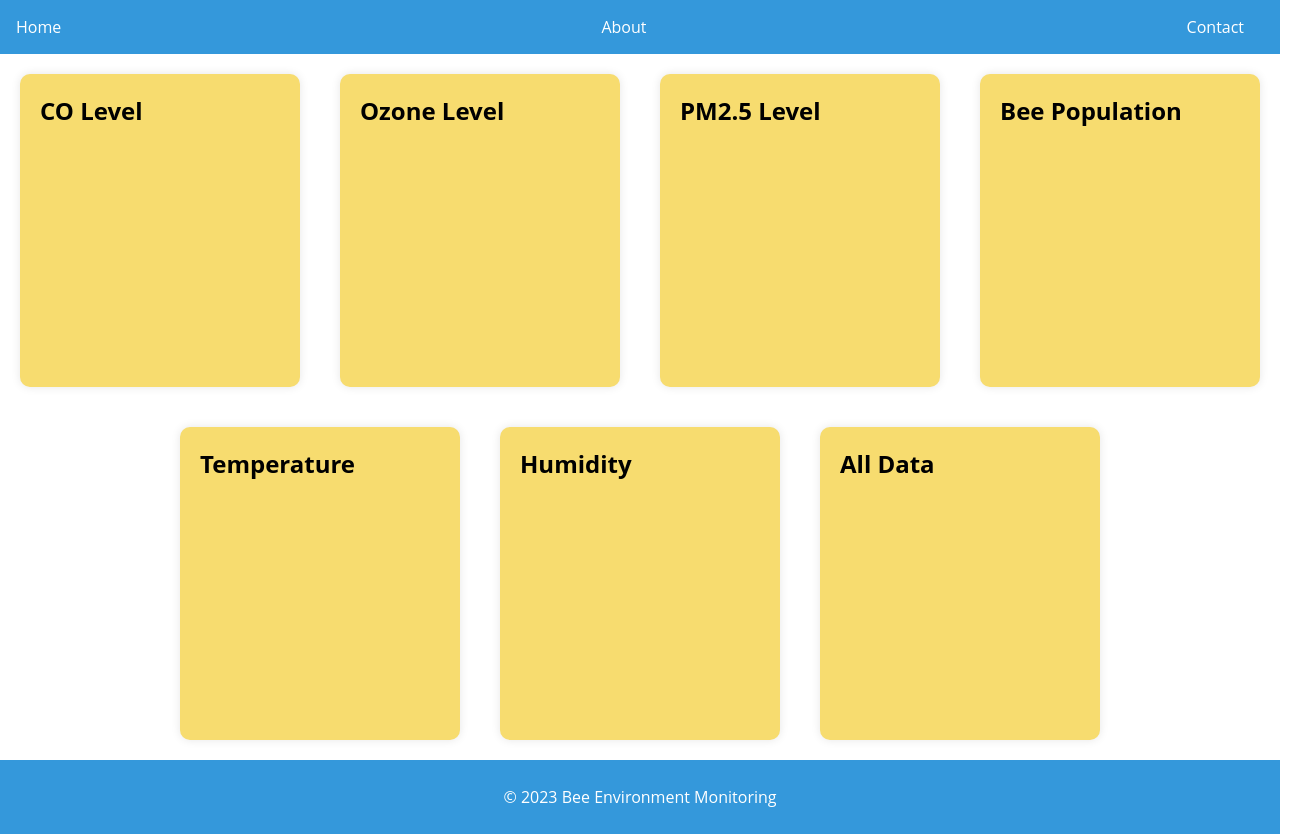
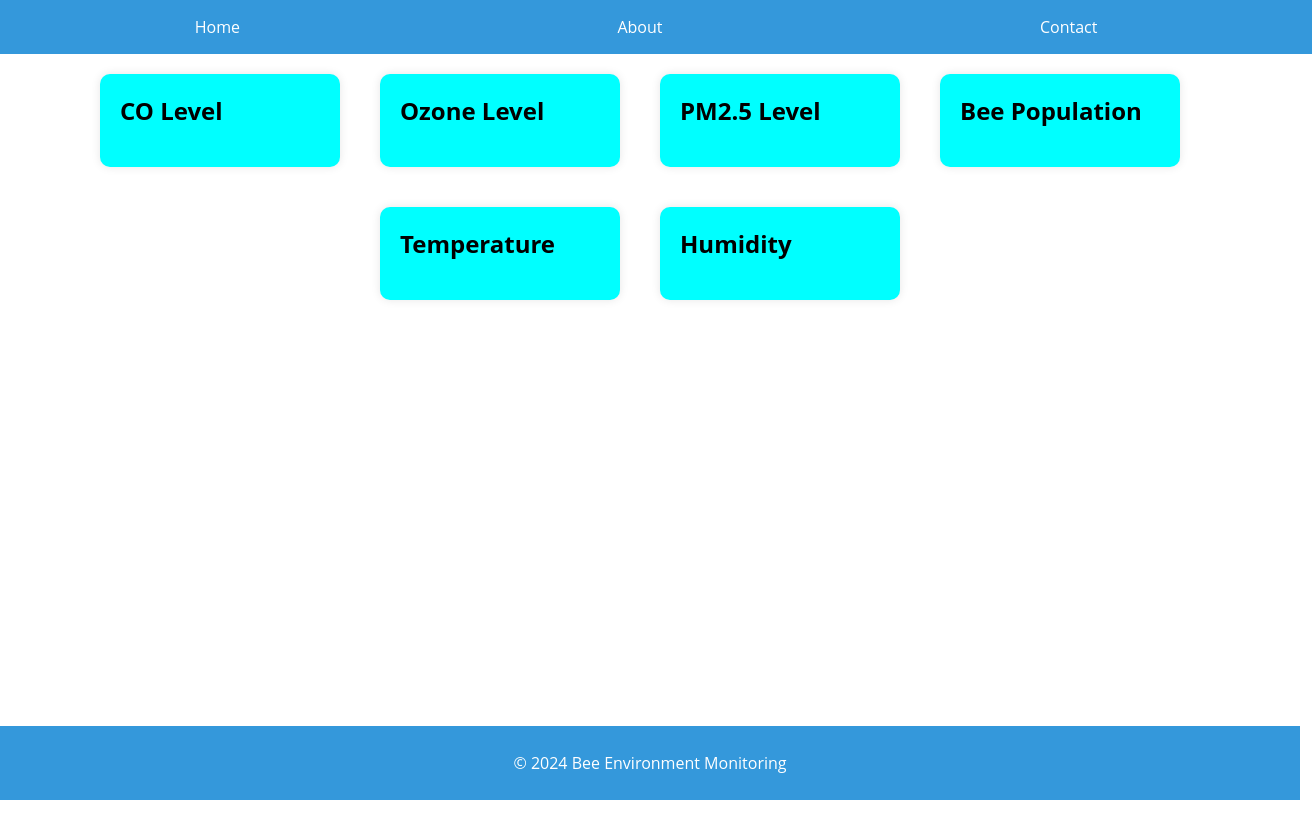
Before and after one commit to Mugray/FYP, a plain HTML site: page public/index.html in a window 1280 px wide. Shown: the whole page, 1312 px wide, since content can reach past the window. After the commit the page ends 800 px from the top, so only its background shows below. Drawn offline with Linux system fonts and the light colour scheme; no server answers.

Commit message:
slight adjustments

```diff
--- a/public/index.html
+++ b/public/index.html
@@ -42,14 +42,14 @@
                 <h2>Humidity</h2>
                 <div id="hum"></div>
             </div>
-            <div class="widget alldata">
+            <!-- <div class="widget alldata">
                 <h2>All Data</h2>
                 <div id="alldata"></div>
-            </div>
+            </div> -->
         </section>
     </main>
     <footer>
-        <p>&copy; 2023 Bee Environment Monitoring</p>
+        <p>&copy; 2024 Bee Environment Monitoring</p>
     </footer>
     <script src="script.js"></script>
 </body>
--- a/public/script.js
+++ b/public/script.js
@@ -57,14 +57,14 @@ function updateHum(humValue) {
   humElement.innerHTML = `Humidity: ${humValue}%`;
 }
 
-function updateAllData(data) {
-  const tableHtml = '<table><tr><th>Date</th><th>CO</th><th>Ozone</th><th>PM2.5</th><th>Population</th><th>Temp</th><th>Hum</th></tr>';
-  data.forEach((entry) => {
-    tableHtml += `<tr><td>${entry.created_at}</td><td>${entry.field1}</td><td>${entry.field2}</td><td>${entry.field3}</td><td>${entry.field4}</td><td>${entry.field5}</td><td>${entry.field6}</td></tr>`;
-  });
-  tableHtml += '</table>';
-  allDataElement.innerHTML = tableHtml;
-}
+// function updateAllData(data) {
+//   const tableHtml = '<table><tr><th>Date</th><th>CO</th><th>Ozone</th><th>PM2.5</th><th>Population</th><th>Temp</th><th>Hum</th></tr>';
+//   data.forEach((entry) => {
+//     tableHtml += `<tr><td>${entry.created_at}</td><td>${entry.field1}</td><td>${entry.field2}</td><td>${entry.field3}</td><td>${entry.field4}</td><td>${entry.field5}</td><td>${entry.field6}</td></tr>`;
+//   });
+//   tableHtml += '</table>';
+//   allDataElement.innerHTML = tableHtml;
+// }
 
 // Fetch data every 10 seconds
 setInterval(fetchData, 10000);
--- a/public/styles.css
+++ b/public/styles.css
@@ -10,6 +10,9 @@ header {
     background-color: #3498DB;
     padding: 1em;
     text-align: center;
+    position: static;
+    top: 0;
+    width: 100vw;
 }
 
 nav ul {
@@ -17,7 +20,7 @@ nav ul {
     margin: 0;
     padding: 0;
     display: flex;
-    justify-content: space-between;
+    justify-content: space-around;
 }
 
 nav li {
@@ -40,7 +43,7 @@ nav a:hover {
 }
 
 .widget {
-    background-color: #F7DC6F;
+    background-color: #0ff;
     padding: 20px;
     margin: 20px;
     border-radius: 10px;
@@ -52,8 +55,8 @@ nav a:hover {
 }
 
 #co, #ozone, #pm25, #population, #temp, #hum, #alldata {
-    height: 200px;
-    width: 200px;
+    height: auto;
+    min-width: 10rem;
     margin: 20px;
 }
 
@@ -63,4 +66,7 @@ footer {
     padding: 10px;
     text-align: center;
     clear: both;
+    width: 100%;
+    position: absolute;
+    bottom: 0;
 }
```
